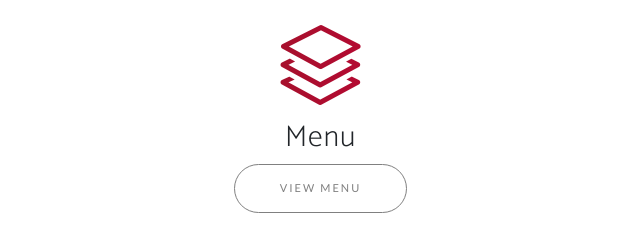
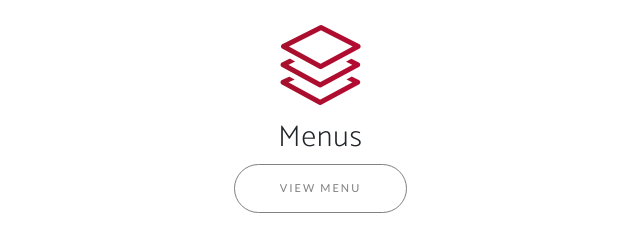
Before and after one commit to fanyhuuu/szuchuan_online, a plain HTML site: page index.html in a window 1280 px wide. Shown: the part 2060-2300 px from the top of the page, 42-682 px from the left. Drawn offline with Linux system fonts and the light colour scheme; a web font is replaced by a local one.

Commit message:
Update index.html

```diff
--- a/index.html
+++ b/index.html
@@ -151,7 +151,7 @@
               <div class="col-lg-6">
                 <div class="feature-item">
                   <i class="icon-layers text-primary"></i>
-                  <h3>Menu</h3>
+                  <h3>Menus</h3>
                   <a href="menu/menu1.pdf" target="_blank" class="btn btn-outline-b btn-xl js-scroll-trigger">View menu</a>
                 </div>
               </div>
```
